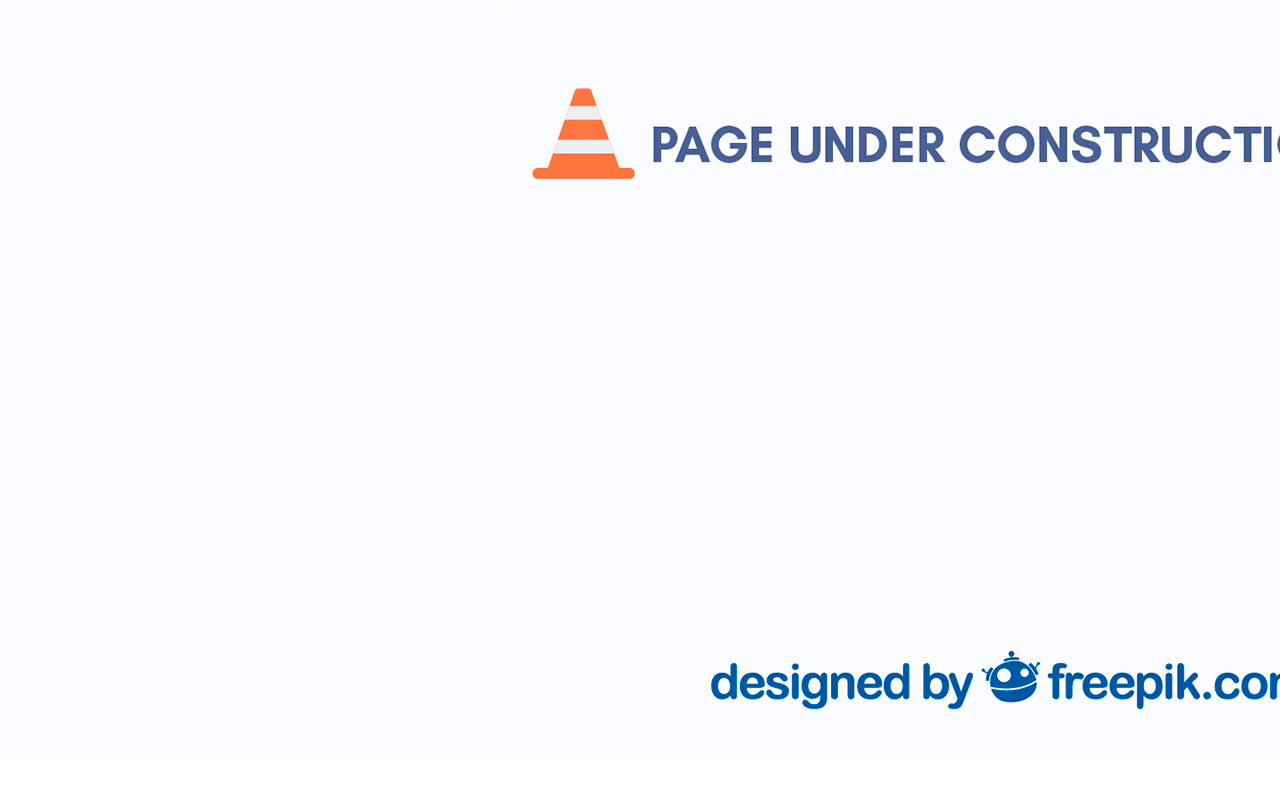
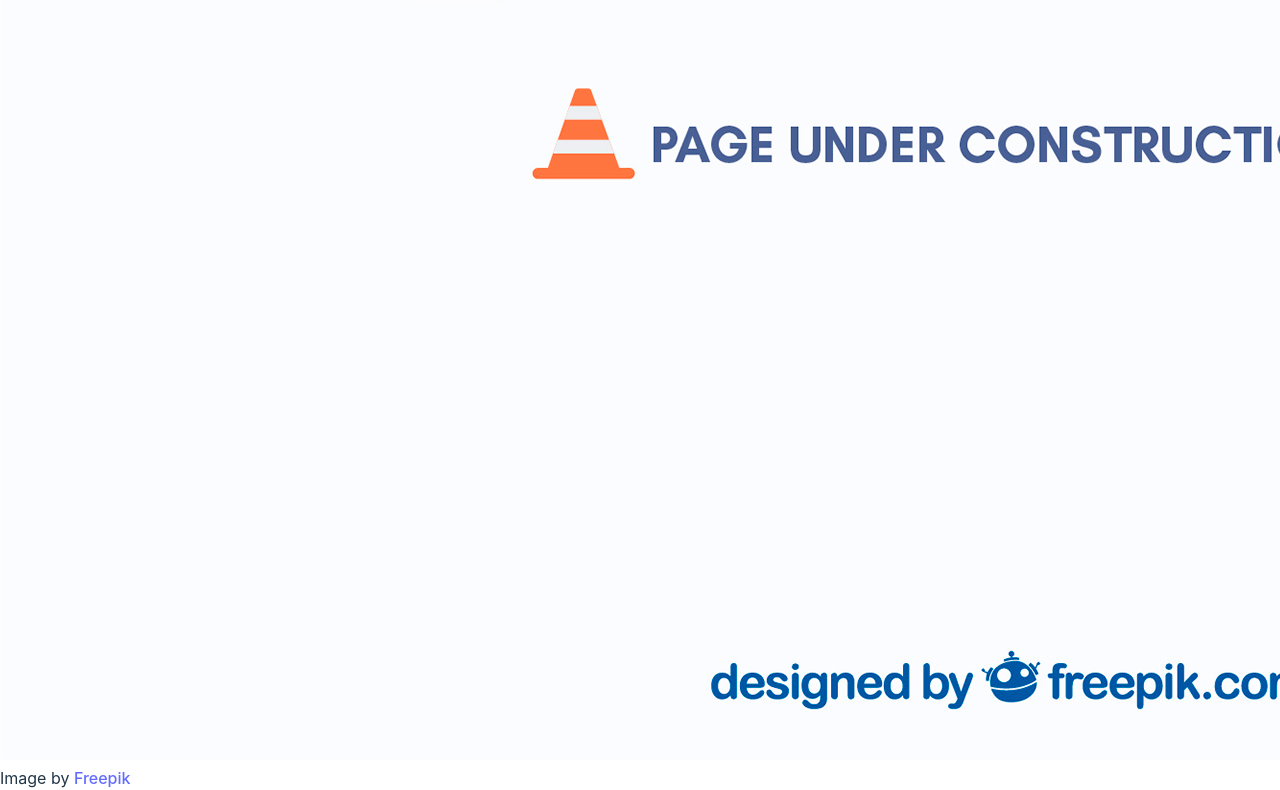
Before and after one commit to kb108904/inventory-app-frontend-react, a React (Vite) app: page / in a window 1280 px wide. Shown: the part 1240-2030 px from the top of the page. Before the commit the page ends 2006 px from the top, so only its background shows below. Built offline with nearby package versions, Linux system fonts and the light colour scheme.

Commit message:
add attribution of image

```diff
--- a/src/Components/error/UnderConstruction.tsx
+++ b/src/Components/error/UnderConstruction.tsx
@@ -7,6 +7,7 @@ export default function UnderConstruction() {
         src="../../src/assets/construction-image.jpg"
         alt="Under Construction"
       />
+      Image by <a href="https://www.freepik.com/free-vector/flat-construction-template_1584487.htm#query=under%20construction&position=5&from_view=keyword&track=ais">Freepik</a>
     </div>
   );
 };
```
